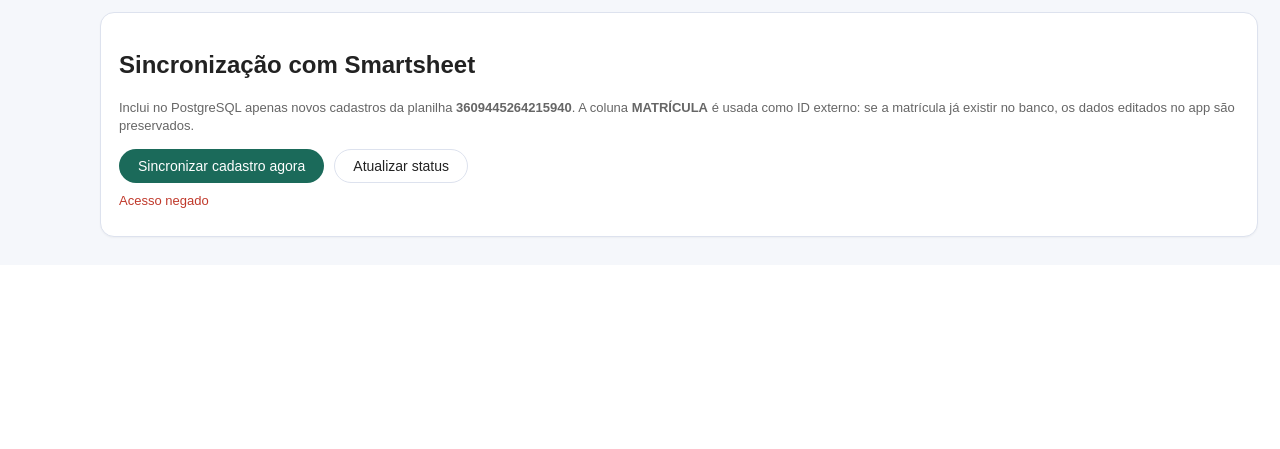
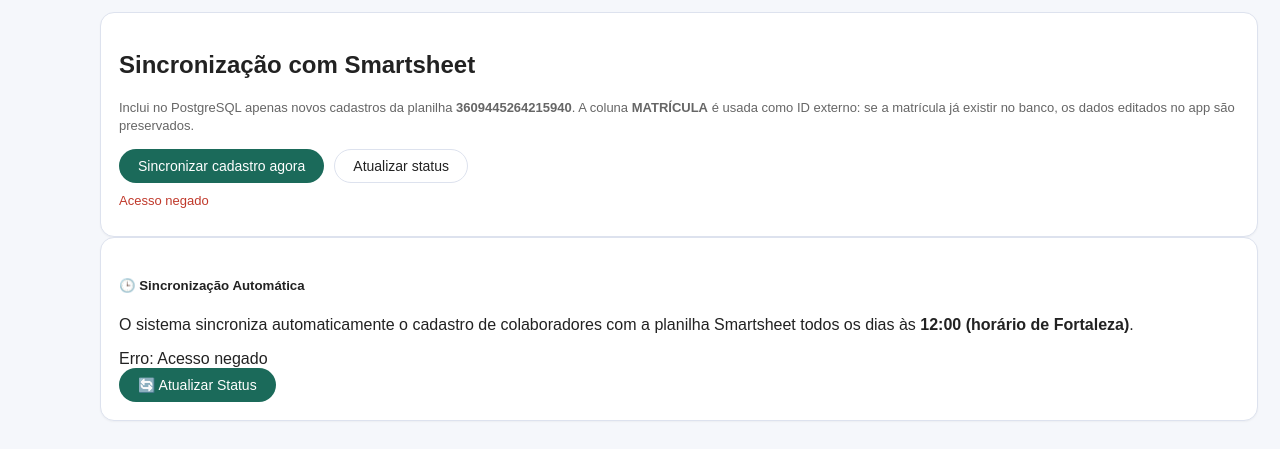
Before and after one commit to VanBatalha/requisicao-de-ferias-dev, a Flask app: template templates/painel_admin.html in a window 1280 px wide. Shown: the part 1211-1660 px from the top of the page. Before the commit the page ends 1449 px from the top, so only its background shows below. Run offline with Flask 3, Linux system fonts and the light colour scheme; the template is opened without the code that fills it, so the values that code supplies are empty; parts of the project's set-up code (start-up, migrations or seed data) failed here and were passed over.

Commit message:
Update painel_admin.html

```diff
--- a/templates/painel_admin.html
+++ b/templates/painel_admin.html
@@ -838,4 +838,59 @@
   carregarSameMonth();
 </script>
 
+<!-- ============================================ -->
+<!-- STATUS DO SCHEDULER (AGENDADOR AUTOMÁTICO) -->
+<!-- ============================================ -->
+<div class="card mt-4">
+    <h5>🕒 Sincronização Automática</h5>
+    <p class="text-muted">
+        O sistema sincroniza automaticamente o cadastro de colaboradores com a planilha Smartsheet
+        todos os dias às <strong>12:00 (horário de Fortaleza)</strong>.
+    </p>
+    <div id="scheduler-status">
+        <p>Carregando status do scheduler...</p>
+    </div>
+    <button class="btn btn-sm btn-outline-primary mt-2" onclick="carregarStatusScheduler()">
+        🔄 Atualizar Status
+    </button>
+</div>
+
+<script>
+async function carregarStatusScheduler() {
+    const container = document.getElementById('scheduler-status');
+    container.innerHTML = '<p>Carregando...</p>';
+
+    try {
+        const response = await fetch('/api/admin/scheduler-status');
+        const data = await response.json();
+
+        if (data.ok) {
+            let html = '<div class="alert alert-info">';
+            html += `<strong>Status:</strong> ${data.running ? '✅ Ativo' : '❌ Inativo'}<br>`;
+
+            if (data.jobs && data.jobs.length > 0) {
+                html += '<strong>Jobs agendados:</strong><ul>';
+                for (const job of data.jobs) {
+                    html += `<li><strong>${job.name}</strong><br>`;
+                    html += `Próxima execução: ${job.next_run_time ? new Date(job.next_run_time).toLocaleString('pt-BR') : 'N/A'}</li>`;
+                }
+                html += '</ul>';
+            } else {
+                html += '<em>Nenhum job agendado.</em>';
+            }
+
+            html += '</div>';
+            container.innerHTML = html;
+        } else {
+            container.innerHTML = `<div class="alert alert-danger">Erro: ${data.message}</div>`;
+        }
+    } catch (error) {
+        container.innerHTML = `<div class="alert alert-danger">Erro ao carregar status: ${error.message}</div>`;
+    }
+}
+
+// Carrega o status ao carregar a página
+document.addEventListener('DOMContentLoaded', carregarStatusScheduler);
+</script>
+
 {% endblock %}
```
